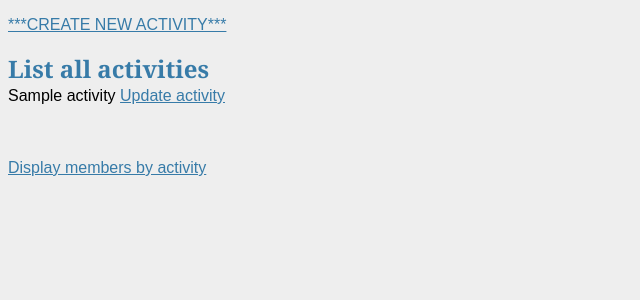
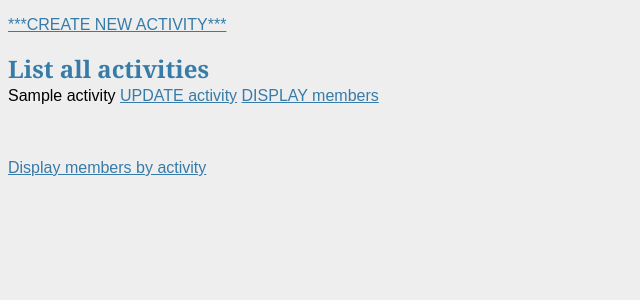
Before and after one commit to ecoBela/Gym_app_Flask_fullstack_wk5project, a Flask app: page /activities in a window 1280 px wide. Shown: the part 124-424 px from the top of the page, without its empty margins (0-640 px from the left). Run offline with Flask 2, Linux system fonts and the light colour scheme; a database or web service that is not in the repository returns one stand-in record (values such as "Sample title"); some libraries are stand-ins or nearby versions.

Commit message:
created page to show all mmembers by activity

```diff
--- a/controllers/activity_controller.py
+++ b/controllers/activity_controller.py
@@ -33,13 +33,18 @@ def create_activity():
     return redirect("/activities")
 
 
+# SHOW
+@activities_blueprint.route("/activities/<id>/show", methods=['GET'])
+def show_members(id):
+    members = activity_repository.get_members(id)
+    return render_template("/activities/show.html", members=members)
+
 # EDIT
 
 @activities_blueprint.route("/activities/<id>/edit", methods=['GET'])
 def edit_activity(id):
     activity = activity_repository.select(id)
     return render_template("activities/edit.html", activity = activity)
-
 
 
 # UPDATE
@@ -56,4 +61,3 @@ def update_activity(id):
     activity = Activity(name, upcoming, id)
     activity_repository.update(activity)
     return redirect('/activities')
-# SHOW
--- a/repositories/booking_repository.py
+++ b/repositories/booking_repository.py
@@ -15,6 +15,7 @@ def save(booking):
 
 ## Read
 
+
 # Update
 
 ## Delete
--- a/repositories/member_repository.py
+++ b/repositories/member_repository.py
@@ -30,6 +30,10 @@ def select(id):
     return member
 
 
+# def select_all_by_activity():
+#     sql = "SELECT members.* FROM members INNER JOIN bookings ON bookings.member_id = members.id WHERE bookings.activity_id = %s;"
+#     run_sql(sql)
+
 
 #CRUD: update
 def update(member):
--- a/templates/activities/index.html
+++ b/templates/activities/index.html
@@ -11,7 +11,7 @@
 <h1>List all activities</h1>
 
 {% for activity in activities%}
-    {{activity.name}} <a href="/activities/{{activity.id}}/edit">Update activity</a><br>
+    {{activity.name}} <a href="/activities/{{activity.id}}/edit">UPDATE activity</a> <a href="/activities/{{activity.id}}/show">DISPLAY members</a><br>
     <br>
 {% endfor %}
 
```
Also changed, not shown: templates/activities/show.html (+18 -0 lines), controllers/booking_controller.py (added).
